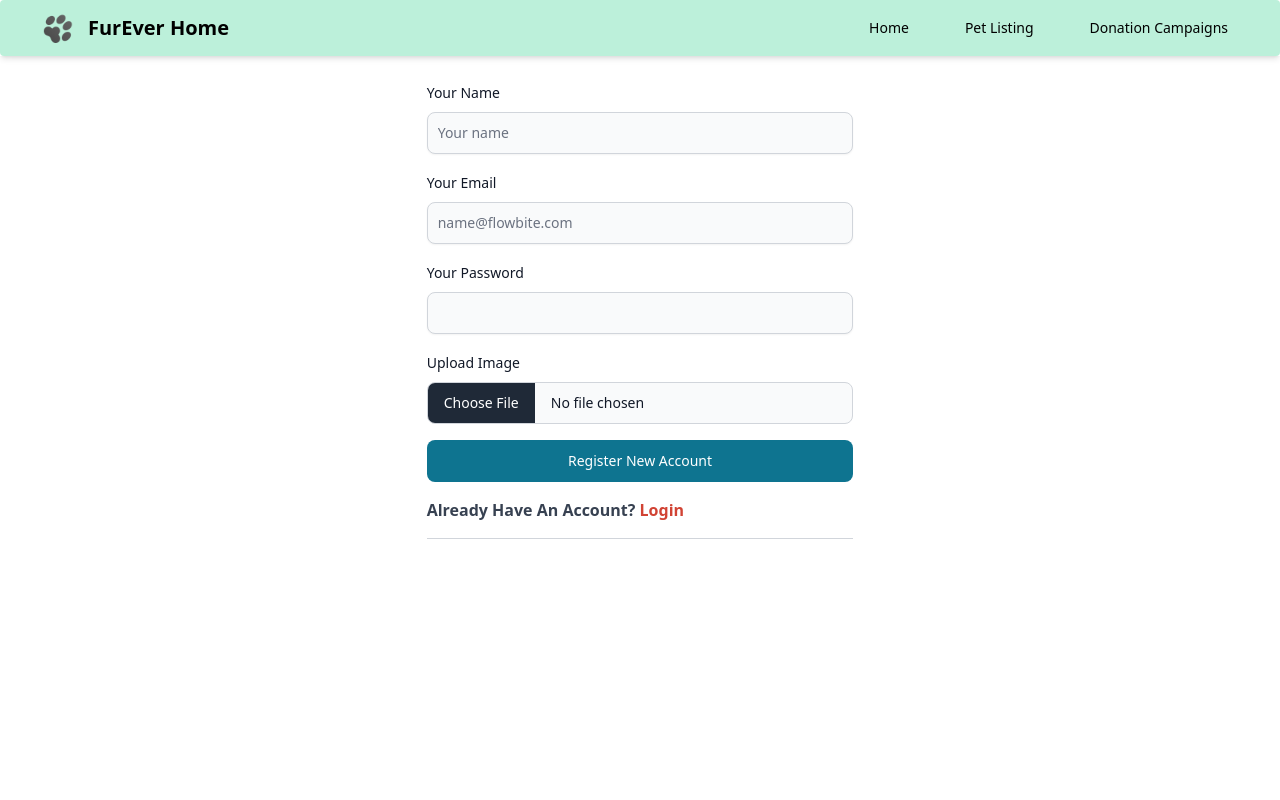
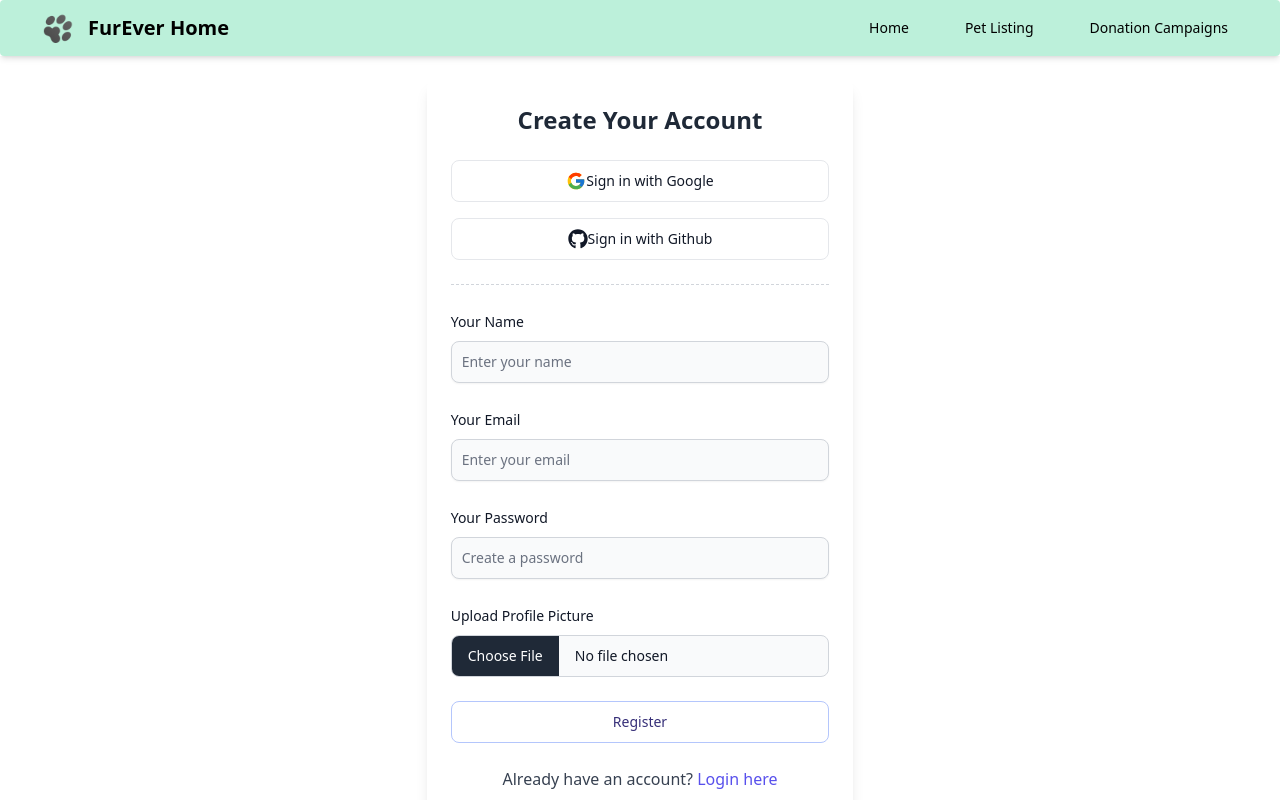
Before and after one commit to noushinsaad/pet-adoption-client, a React (Vite) app: page /register in a window 1280 px wide. Shown: the top 800 px of the page. Built offline with nearby package versions, Linux system fonts and the light colour scheme; no server answers.

Commit message:
add google authentication and make some changes in the design of login and registration page

```diff
--- a/package.json
+++ b/package.json
@@ -19,6 +19,7 @@
     "react": "^18.3.1",
     "react-dom": "^18.3.1",
     "react-hook-form": "^7.54.2",
+    "react-icons": "^5.4.0",
     "react-router-dom": "^7.1.1",
     "sort-by": "^1.2.0",
     "sweetalert2": "^11.15.10"
--- /dev/null
+++ b/src/pages/Shared/SocialLogin/SocialLogin.jsx
@@ -0,0 +1,69 @@
+import { Button } from 'flowbite-react';
+import { FaGithub } from 'react-icons/fa';
+import { FcGoogle } from 'react-icons/fc';
+import useAuth from '../../../hooks/useAuth';
+import useAxiosPublic from "../../../hooks/useAxiosPublic";
+import { useNavigate } from 'react-router-dom';
+import Swal from 'sweetalert2';
+
+const SocialLogin = () => {
+    const { googleSignIn } = useAuth();
+    const axiosPublic = useAxiosPublic();
+    const navigate = useNavigate()
+
+    const handleGoogleSignIn = () => {
+        googleSignIn()
+            .then(result => {
+                console.log(result.user);
+                const userInfo = {
+                    name: result.user?.displayName,
+                    email: result.user?.email,
+                }
+                axiosPublic.post('/users', userInfo)
+                    .then(res => {
+                        console.log(res.data)
+                        if (res.data.insertedId) {
+                            Swal.fire({
+                                position: "top-end",
+                                icon: "success",
+                                title: `Created your account Successfully, ${result.user.displayName}`,
+                                showConfirmButton: false,
+                                timer: 1500
+                            });
+                            navigate('/')
+                        }
+                        else {
+                            Swal.fire({
+                                position: "top-end",
+                                icon: "success",
+                                title: `${result.user.displayName} logged in Successfully`,
+                                showConfirmButton: false,
+                                timer: 1500
+                            });
+                            navigate('/')
+                        }
+                    })
+            })
+    }
+
+    const handleGithubSignIn = () => {
+        console.log("clicked github sign in button")
+    }
+
+    return (
+        <div className='flex flex-col items-center gap-4'>
+            <Button
+                onClick={handleGoogleSignIn}
+                color="gray" className='w-full'>
+                <FcGoogle className="h-5 w-5" />Sign in with Google
+            </Button>
+            <Button
+                onClick={handleGithubSignIn}
+                color="gray" className='w-full'>
+                <FaGithub className="h-5 w-5" />Sign in with Github
+            </Button>
+        </div>
+    );
+};
+
+export default SocialLogin;
--- a/src/pages/loginAndRegistration/Login.jsx
+++ b/src/pages/loginAndRegistration/Login.jsx
@@ -3,6 +3,7 @@ import { Link, useLocation, useNavigate } from "react-router-dom";
 import { useForm } from "react-hook-form";
 import useAuth from "../../hooks/useAuth";
 import Swal from "sweetalert2";
+import SocialLogin from "../Shared/SocialLogin/SocialLogin";
 
 const Login = () => {
     const { signIn } = useAuth();
@@ -10,56 +11,69 @@ const Login = () => {
     const { register, handleSubmit, formState: { errors } } = useForm();
 
     const navigate = useNavigate();
-    const location = useLocation()
+    const location = useLocation();
 
-    const from = location.state?.from?.pathname || '/'
+    const from = location.state?.from?.pathname || "/";
 
     const onSubmit = (data) => {
-        console.log(data);
         signIn(data.email, data.password)
-            .then(result => {
-                const user = result.user;
-                console.log(user)
+            .then((result) => {
+                const user = result.user
                 Swal.fire({
-                    title: "Logged in successfully",
+                    title: `${user.displayName} Logged in successfully`,
                     icon: "success",
-                    draggable: true
+                    timer: 2000,
                 });
                 navigate(from, { replace: true });
             })
+            .catch((error) => {
+                Swal.fire({
+                    title: "Error",
+                    text: error.message,
+                    icon: "error",
+                    timer: 3000,
+                });
+            });
     };
 
     return (
-        <div className="md:w-1/3 mx-auto">
+        <div className="w-full md:w-1/2 lg:w-1/3 mx-auto bg-white border border-gray-200 shadow-lg p-8 rounded-lg">
+            <h2 className="text-2xl font-bold text-center text-gray-800 mb-6">Welcome Back!</h2>
+            <p className="text-sm text-center text-gray-500 mb-4">
+                Log in to access your account and enjoy our services.
+            </p>
+            <SocialLogin />
+            <div className="my-6 border-t border-dashed border-gray-300"></div>
             <form
-                className="flex max-w-md flex-col gap-4"
+                className="flex flex-col gap-6"
                 onSubmit={handleSubmit(onSubmit)}
             >
                 <div>
-                    <div className="mb-2 block">
-                        <Label htmlFor="email1" value="Your email" />
-                    </div>
+                    <Label htmlFor="email1" value="Your Email" className="mb-2 text-gray-700 font-medium" />
                     <TextInput
                         id="email1"
                         type="email"
-                        placeholder="your email"
+                        placeholder="Your Email"
                         {...register("email", {
                             required: "Email is required",
-
+                            pattern: {
+                                value: /^[^@]+@[^@]+\.[^@]+$/,
+                                message: "Invalid email address",
+                            },
                         })}
+                        shadow
+                        className="border-gray-300 focus:border-indigo-500 focus:ring-indigo-500"
                     />
                     {errors.email && (
-                        <p className="text-red-500 text-sm">{errors.email.message}</p>
+                        <p className="text-red-500 text-xs mt-1">{errors.email.message}</p>
                     )}
                 </div>
                 <div>
-                    <div className="mb-2 block">
-                        <Label htmlFor="password1" value="Your password" />
-                    </div>
+                    <Label htmlFor="password1" value="Your Password" className="mb-2 text-gray-700 font-medium" />
                     <TextInput
                         id="password1"
                         type="password"
-                        placeholder="your password"
+                        placeholder="Your Password"
                         {...register("password", {
                             required: "Password is required",
                             minLength: {
@@ -67,17 +81,21 @@ const Login = () => {
                                 message: "Password must be at least 6 characters",
                             },
                         })}
+                        shadow
+                        className="border-gray-300 focus:border-indigo-500 focus:ring-indigo-500"
                     />
                     {errors.password && (
-                        <p className="text-red-500 text-sm">{errors.password.message}</p>
+                        <p className="text-red-500 text-xs mt-1">{errors.password.message}</p>
                     )}
                 </div>
-                <Button type="submit">Log In</Button>
+                <Button type="submit" color="indigo" size="lg" className="w-full">
+                    Log In
+                </Button>
             </form>
-            <p className="font-semibold my-4">
-                Don’t Have An Account?{" "}
-                <Link to="/register">
-                    <span className="text-red-500">Register</span>
+            <p className="font-semibold text-center mt-6">
+                Don’t have an account?{" "}
+                <Link to="/register" className="text-indigo-600 hover:underline">
+                    Register here
                 </Link>
             </p>
         </div>
--- a/src/pages/loginAndRegistration/Register.jsx
+++ b/src/pages/loginAndRegistration/Register.jsx
@@ -4,10 +4,11 @@ import { useForm } from "react-hook-form";
 import useAuth from "../../hooks/useAuth";
 import useAxiosPublic from "../../hooks/useAxiosPublic";
 import Swal from "sweetalert2";
-
+import SocialLogin from "../Shared/SocialLogin/SocialLogin";
 
 const image_hosting_key = import.meta.env.VITE_IMAGE_HOSTING_KEY;
 const image_hosting_api = `https://api.imgbb.com/1/upload?&key=${image_hosting_key}`;
+
 const Register = () => {
     const { createUser, updateUserProfile } = useAuth();
     const axiosPublic = useAxiosPublic();
@@ -26,8 +27,9 @@ const Register = () => {
         const photoUrl = res.data.data.display_url;
         createUser(data.email, data.password)
             .then(result => {
+                // eslint-disable-next-line no-unused-vars
                 const loggedUser = result.user;
-                console.log(loggedUser)
+                // console.log(loggedUser)
                 updateUserProfile(data.name, photoUrl)
                     .then(() => {
                         const userInfo = {
@@ -52,33 +54,71 @@ const Register = () => {
 
     };
 
+    //     try {
+    //         const imageFile = new FormData();
+    //         imageFile.append("image", data.image[0]);
+
+    //         const res = await axiosPublic.post(image_hosting_api, imageFile, {
+    //             headers: {
+    //                 "content-type": "multipart/form-data",
+    //             },
+    //         });
+
+    //         const photoUrl = res.data.data.display_url;
+
+    //         const result = await createUser(data.email, data.password);
+    //         const loggedUser = result.user;
+
+    //         await updateUserProfile(data.name, photoUrl);
+
+    //         const userInfo = { name: data.name, email: data.email };
+    //         const userResponse = await axiosPublic.post("/users", userInfo);
+
+    //         if (userResponse.data.insertedId) {
+    //             Swal.fire({
+    //                 position: "top-end",
+    //                 icon: "success",
+    //                 title: "User Created Successfully",
+    //                 showConfirmButton: false,
+    //                 timer: 1500,
+    //             });
+    //             navigate("/");
+    //         }
+    //     } catch (error) {
+    //         Swal.fire({
+    //             icon: "error",
+    //             title: "Registration Failed",
+    //             text: error.message || "Please try again.",
+    //         });
+    //     }
+    // };
+
     return (
-        <div className="md:w-1/3 mx-auto">
-            <form
-                className="flex max-w-md flex-col gap-4"
-                onSubmit={handleSubmit(onSubmit)}
-            >
+        <div className="md:w-1/3 mx-auto bg-white shadow-lg p-6 rounded-lg">
+            <h2 className="text-2xl font-bold text-center text-gray-800 mb-6">
+                Create Your Account
+            </h2>
+            <SocialLogin />
+            <div className="my-6 border-t border-dashed border-gray-300"></div>
+            <form className="flex flex-col gap-6" onSubmit={handleSubmit(onSubmit)}>
                 <div>
-                    <div className="mb-2 block">
-                        <Label htmlFor="name" value="Your Name" />
-                    </div>
+                    <Label htmlFor="name" value="Your Name" />
                     <TextInput
                         id="name"
                         type="text"
-                        placeholder="Your name"
+                        placeholder="Enter your name"
                         {...register("name", { required: "Name is required" })}
                         shadow
+                        className="mt-2"
                     />
                     {errors.name && <p className="text-red-500 text-sm">{errors.name.message}</p>}
                 </div>
                 <div>
-                    <div className="mb-2 block">
-                        <Label htmlFor="email" value="Your Email" />
-                    </div>
+                    <Label htmlFor="email" value="Your Email" />
                     <TextInput
                         id="email"
                         type="email"
-                        placeholder="name@flowbite.com"
+                        placeholder="Enter your email"
                         {...register("email", {
                             required: "Email is required",
                             pattern: {
@@ -87,44 +127,48 @@ const Register = () => {
                             },
                         })}
                         shadow
+                        className="mt-2"
                     />
                     {errors.email && <p className="text-red-500 text-sm">{errors.email.message}</p>}
                 </div>
                 <div>
-                    <div className="mb-2 block">
-                        <Label htmlFor="password" value="Your Password" />
-                    </div>
+                    <Label htmlFor="password" value="Your Password" />
                     <TextInput
                         id="password"
                         type="password"
+                        placeholder="Create a password"
                         {...register("password", {
                             required: "Password is required",
-                            minLength: { value: 6, message: "Password must be at least 6 characters" }
+                            minLength: { value: 6, message: "Password must be at least 6 characters" },
                         })}
                         shadow
+                        className="mt-2"
                     />
-                    {errors.password && <p className="text-red-500 text-sm">{errors.password.message}</p>}
+                    {errors.password && (
+                        <p className="text-red-500 text-sm">{errors.password.message}</p>
+                    )}
                 </div>
-
                 <div>
-                    <div className="mb-2 block">
-                        <Label htmlFor="fileUpload" value="Upload Image" />
-                    </div>
+                    <Label htmlFor="fileUpload" value="Upload Profile Picture" />
                     <FileInput
                         id="fileUpload"
-                        {...register("image", { required: "File upload is required" })}
+                        {...register("image", { required: "Profile picture is required" })}
+                        className="mt-2"
                     />
-                    {errors.fileUpload && <p className="text-red-500 text-sm">{errors.fileUpload.message}</p>}
+                    {errors.image && (
+                        <p className="text-red-500 text-sm">{errors.image.message}</p>
+                    )}
                 </div>
-                <Button type="submit">Register New Account</Button>
+                <Button type="submit" color="indigo" className="w-full">
+                    Register
+                </Button>
             </form>
-            <p className="font-semibold my-4 text-gray-700">
-                Already Have An Account?{" "}
-                <Link to="/login">
-                    <span className="text-[#D14334]">Login</span>
+            <p className="font-medium text-center mt-6 text-gray-700">
+                Already have an account?{" "}
+                <Link to="/login" className="text-indigo-600 hover:underline">
+                    Login here
                 </Link>
             </p>
-            <div className="mb-8 border-t border-gray-300"></div>
         </div>
     );
 };
```
Also changed, not shown: src/pages/Shared/NavBar.jsx (+8 -1 lines), src/providers/AuthProvider.jsx (+8 -1 lines), 1 other file (tests, documents, lock files or other folders).
